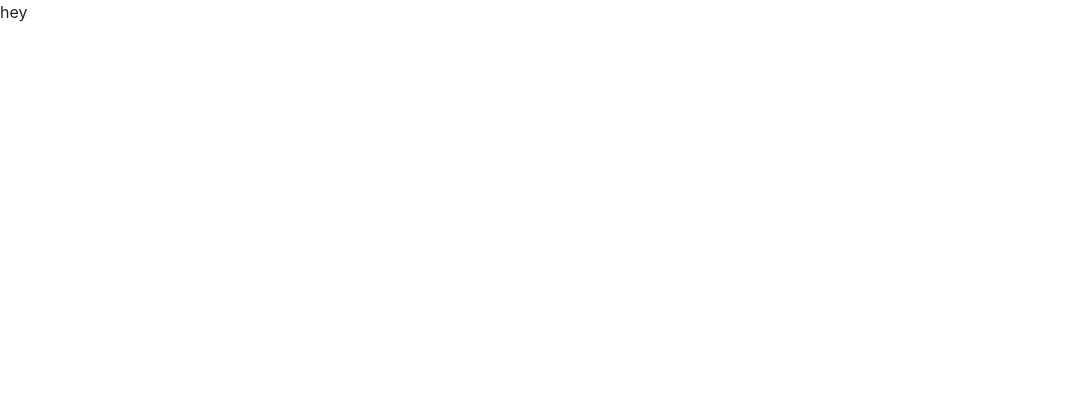
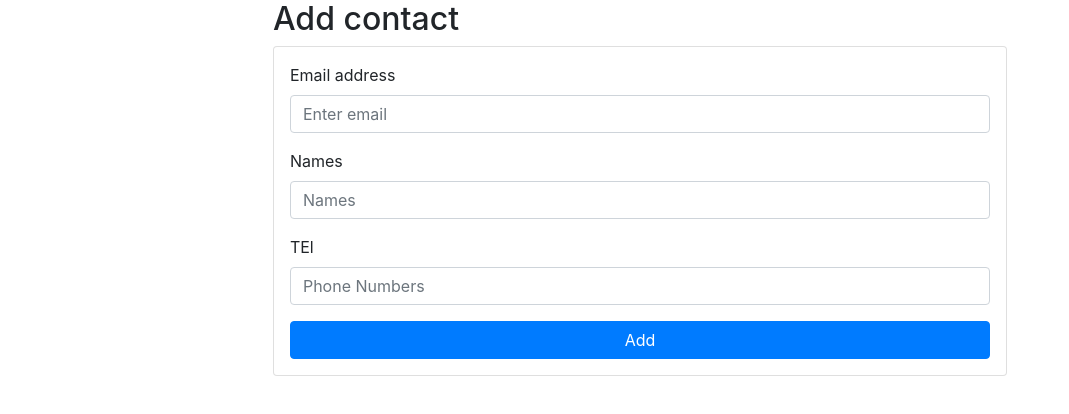
Before and after one commit to tharcissie/cv_builder, a React (Create React App) app: page / in a window 1280 px wide. Shown: the top 414 px of the page, without its empty margins (0-1069 px from the left). Built offline with nearby package versions, Linux system fonts and the light colour scheme.

Commit message:
added redux

```diff
--- a/package.json
+++ b/package.json
@@ -3,11 +3,13 @@
   "version": "0.1.0",
   "private": true,
   "dependencies": {
+    "@reduxjs/toolkit": "^1.7.1",
     "@testing-library/jest-dom": "^5.16.1",
     "@testing-library/react": "^12.1.2",
     "@testing-library/user-event": "^13.5.0",
     "react": "^17.0.2",
     "react-dom": "^17.0.2",
+    "react-redux": "^7.2.6",
     "react-router-dom": "^6.2.1",
     "react-scripts": "5.0.0",
     "web-vitals": "^2.1.4"
--- a/src/App.js
+++ b/src/App.js
@@ -7,7 +7,7 @@ function App() {
   return (
     <Router>
       <Routes>
-        <Route path='/' element={<Add />} />
+        <Route path='/' element={<Add />} exact />
         <Route path='/view' element={<View />} />
       </Routes>
     </Router>
--- a/src/components/add.js
+++ b/src/components/add.js
@@ -1,11 +1,103 @@
-import React from 'react';
+import React, { useState } from "react";
+import { connect } from "react-redux";
+import { addCv } from "../redux/reducer";
 
-const Add = () => {
-  return <div>
-    <p>
-      hey
-    </p>
-  </div>;
+const mapStateToProps = (state) => {
+  return {
+    cv: state,
+  };
 };
 
-export default Add
+const mapDispatchToProps = (dispatch) => {
+  return {
+    addCv: (obj) => dispatch(addCv(obj)),
+  };
+};
+
+
+
+
+const Add = (props) => {
+
+
+
+
+  const [input, setInputs] = useState({ email: '', name: '', phone: '' })
+
+  const handleChange = (e) => {
+    const value = e.target.value;
+    setInputs({
+      ...input,
+      [e.target.name]: value
+    });
+  }
+
+  // const add = () => {
+  //   if (input === "") {
+  //     alert("Input is Empty");
+  //   } else {
+  //     props.addCv({
+  //       id: Math.floor(Math.random() * 1000),
+  //       item: todo,
+  //       completed: false,
+  //     });
+  //     setInputs("");
+  //   }
+  // };
+
+
+  const handlesubmit = (e) => {
+    e.preventDefault()
+    if (input.name === "" || input.email === "") {
+      alert("ALl the fields are mandatory!");
+      return;
+    }
+    props.addCv(input);
+    setInputs({ name: "", email: "" });
+    props.history.push('/view')
+  }
+
+
+  return <div className="row justify-content-center">
+    <div className="col-md-7">
+      <h2>Add contact</h2>
+      <form className="card p-3" onSubmit={handlesubmit}>
+        <div className="form-group">
+          <label htmlFor="exampleInputEmail1">Email address</label>
+          <input
+            name="email"
+            value={input.email || ""}
+            onChange={handleChange}
+            type="email"
+            className="form-control"
+            placeholder="Enter email" />
+        </div>
+        <div className="form-group">
+          <label htmlFor="name">Names</label>
+          <input
+            name="name"
+            onChange={handleChange}
+            value={input.name || ""}
+            type="text"
+            className="form-control"
+            id="name"
+            placeholder="Names" />
+        </div>
+        <div className="form-group">
+          <label htmlFor="number">TEl</label>
+          <input
+            name="phone"
+            onChange={handleChange}
+            value={input.phone || ""}
+            type="number"
+            className="form-control"
+            id="number"
+            placeholder="Phone Numbers" />
+        </div>
+        <button type="submit" className="btn btn-primary">Add</button>
+      </form>
+    </div>
+  </div>
+};
+
+export default connect(mapStateToProps, mapDispatchToProps)(Add)
--- a/src/components/view.js
+++ b/src/components/view.js
@@ -1,6 +1,8 @@
 import React from 'react';
 
-const View = () => {
+const View = (props) => {
+
+  console.log(props)
   return <div>
 
     <p>
--- a/src/index.js
+++ b/src/index.js
@@ -2,10 +2,14 @@ import React from 'react';
 import ReactDOM from 'react-dom';
 import App from './App';
 import reportWebVitals from './reportWebVitals';
+import { Provider } from "react-redux";
+import store from "./redux/store";
 
 ReactDOM.render(
   <React.StrictMode>
-    <App />
+   <Provider store={store}>
+      <App />
+    </Provider>
   </React.StrictMode>,
   document.getElementById('root')
 );
--- /dev/null
+++ b/src/redux/reducer.js
@@ -0,0 +1,19 @@
+import { createSlice } from "@reduxjs/toolkit";
+
+const initialState = [];
+
+const addReducer = createSlice({
+  name: "cv",
+  initialState,
+  reducers: {
+    addCv: (state, action) => {
+      state.push(action.payload);
+      return state;
+    }
+  },
+});
+
+export const {
+  addCv
+} = addReducer.actions;
+export const reducer = addReducer.reducer;
--- /dev/null
+++ b/src/redux/store.js
@@ -0,0 +1,8 @@
+import { configureStore } from "@reduxjs/toolkit";
+import { reducer } from "./reducer";
+
+const store = configureStore({
+  reducer: reducer,
+});
+
+export default store;
```
Also changed, not shown: 1 other file (tests, documents, lock files or other folders).
